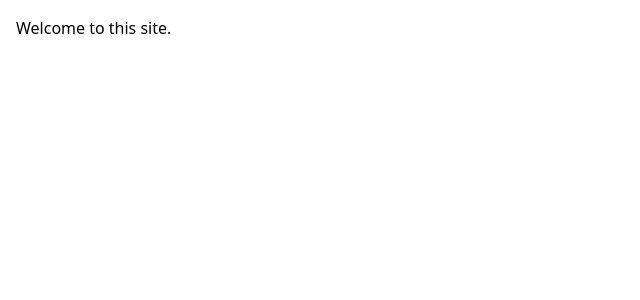
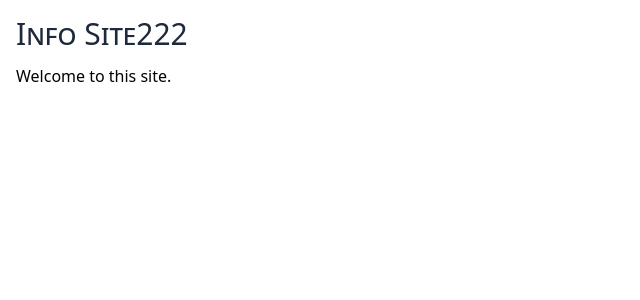
Before and after one commit to edwardtanguay/et992-vite-react-component-demo, a React (Vite) app: page / in a window 1280 px wide. Shown: the top 300 px of the page, without its empty margins (0-640 px from the left). Built offline with nearby package versions, Linux system fonts and the light colour scheme.

Commit message:
header in

```diff
--- a/src/App.tsx
+++ b/src/App.tsx
@@ -1,7 +1,10 @@
+import { Header } from "./components/Header";
+
 export const App = () => {
 	return (
 		<>
+			<Header />
 			<p>Welcome to this site.</p>
 		</>
 	);
-}
+};
--- a/src/main.tsx
+++ b/src/main.tsx
@@ -1,5 +1,5 @@
 import ReactDOM from "react-dom/client";
-import { App } from "./App.tsx";
+import {App}  from "./App.tsx";
 import "./index.scss";
 
 ReactDOM.createRoot(document.getElementById("root")!).render(<App />);
```
